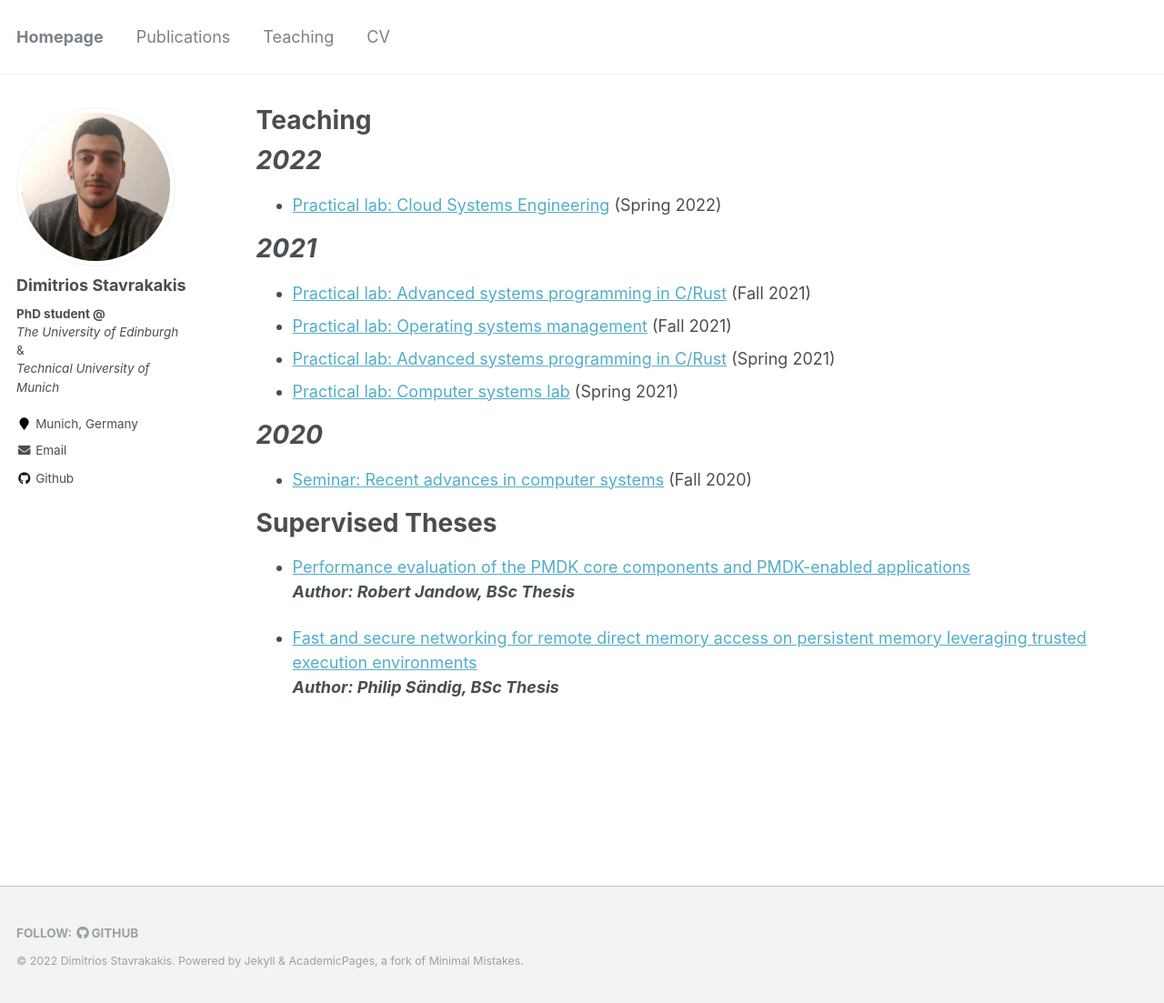
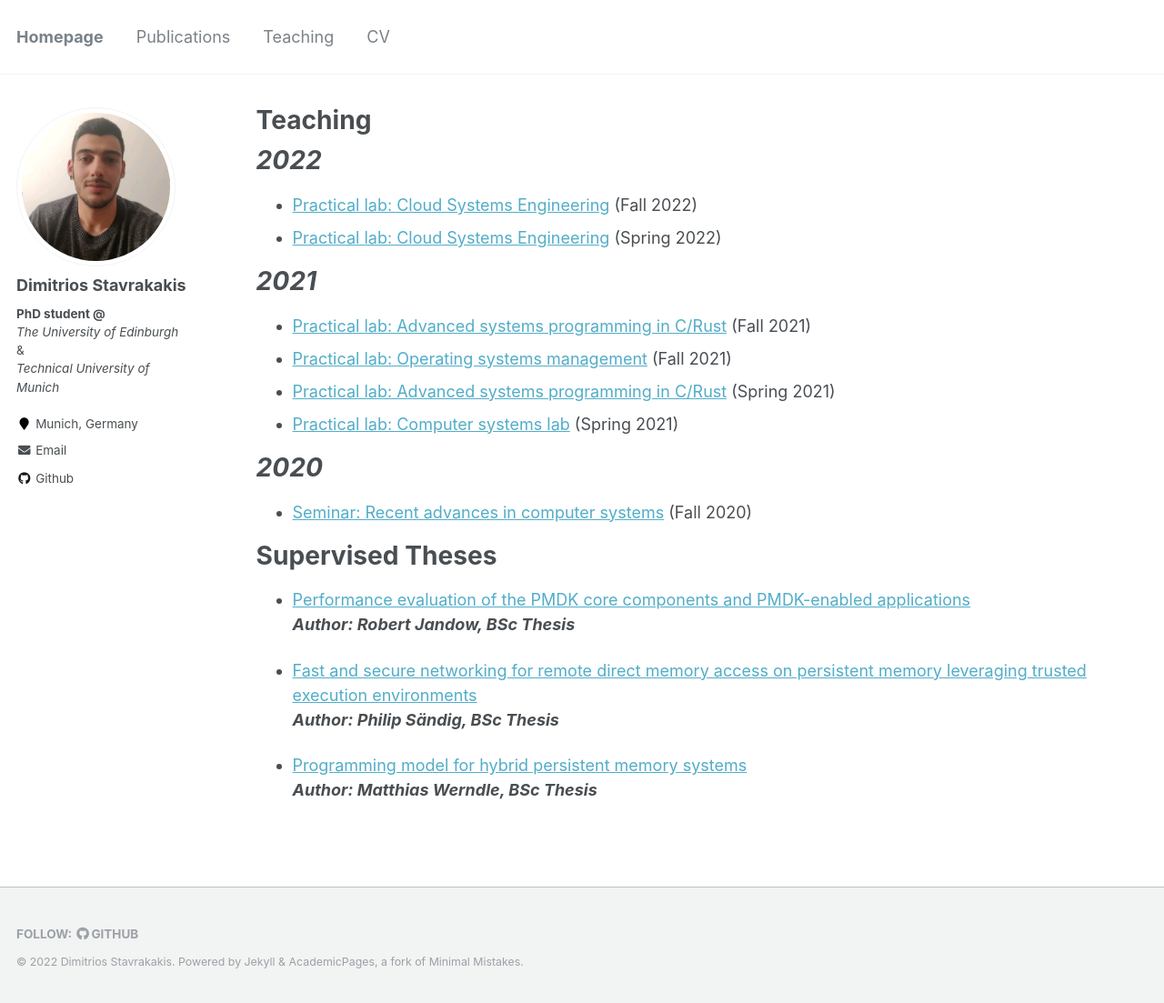
Before and after one commit to dimstav23/dimstav23.github.io, a Jekyll site: the page built from _pages/teaching.md, in a window 1280 px wide and 1103 px high. Shown: the whole window at 91% size. Built offline with Jekyll 4.4.1, drawn with Linux system fonts in a browser that asks for light colours.

Commit message:
update cv and teaching

```diff
--- a/_pages/teaching.md
+++ b/_pages/teaching.md
@@ -8,6 +8,7 @@ author_profile: true
 
 ***2022***
 ====
+- [Practical lab: Cloud Systems Engineering](https://github.com/TUM-DSE/cloud-lab) (Fall 2022)
 - [Practical lab: Cloud Systems Engineering](https://dse.in.tum.de/teaching/cloud-lab-ss22/) (Spring 2022)
 
 ***2021***
@@ -23,8 +24,11 @@ author_profile: true
 
 Supervised Theses
 ====
-- [Performance evaluation of the PMDK core components and PMDK-enabled applications](https://dse.in.tum.de/wp-content/uploads/2022/01/Robert-Jandow-Bachelor-Thesis.pdf) <br />
+- [Performance evaluation of the PMDK core components and PMDK-enabled applications](https://github.com/TUM-DSE/research-work-archive/blob/main/archive/2021/summer/docs/bsc_jandow_performance_evaluation_of_the_pmdk_core_components_and_pmdk_enabled_applications.pdf) <br />
 ***Author: Robert Jandow, BSc Thesis***
 
-- [Fast and secure networking for remote direct memory access on persistent memory leveraging trusted execution environments](https://dse.in.tum.de/wp-content/uploads/2022/01/BT_SaendigPhilip.pdf) <br />
+- [Fast and secure networking for remote direct memory access on persistent memory leveraging trusted execution environments](https://github.com/TUM-DSE/research-work-archive/blob/main/archive/2021/summer/docs/bsc_saendig_fast_and_secure_networking_for_remote_direct_memory_access_on_persistent_memory_leveraging_trusted_execution_environments.pdf) <br />
 ***Author: Philip Sändig, BSc Thesis***
+
+- [Programming model for hybrid persistent memory systems](https://github.com/TUM-DSE/research-work-archive/blob/main/archive/2022/summer/docs/bsc_werndle_programming_model_for_hybrid_persistent_memory_systems.pdf) <br />
+***Author: Matthias Werndle, BSc Thesis***
```
Also changed, not shown: _pages/cv.md (+1 -0 lines).
